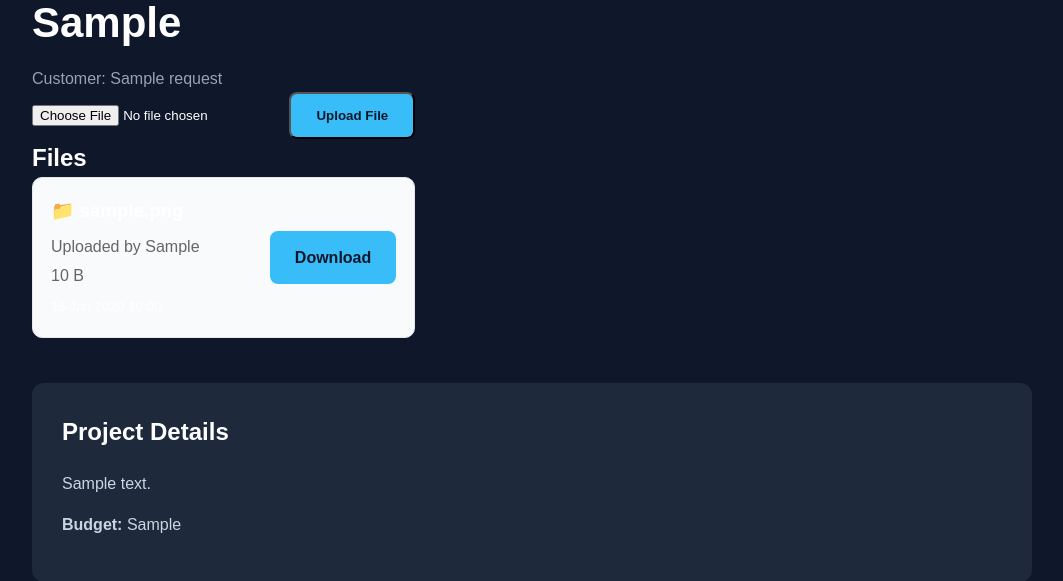
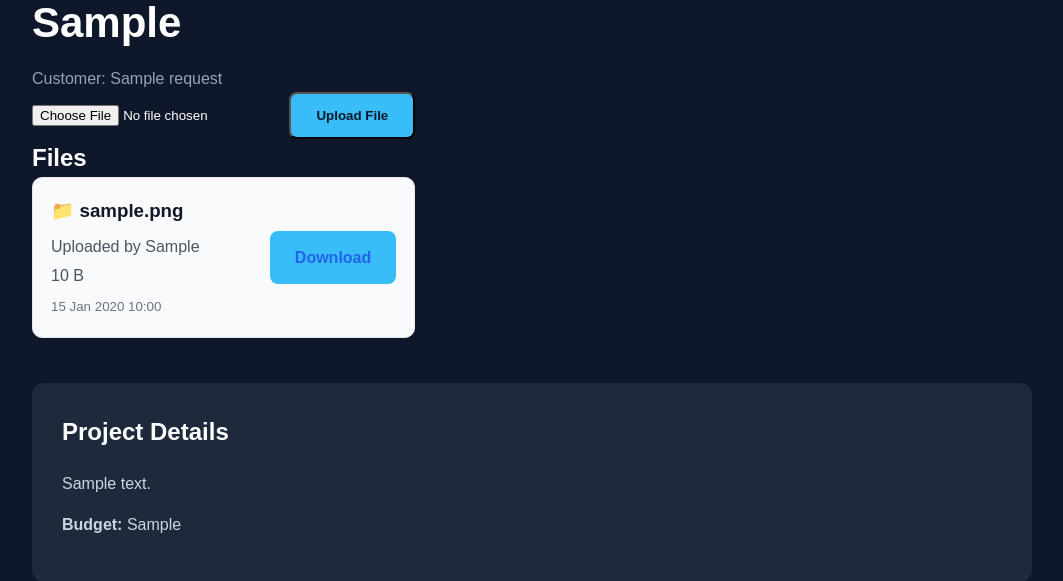
Before and after one commit to ogunleyektifemi-source/app-development-portal, a Flask app: page /project/1 in a window 1280 px wide. Shown: the part 197-778 px from the top of the page, without its empty margins (108-1171 px from the left). Run offline with Flask 3, Linux system fonts and the light colour scheme; a user stored in the database is signed in; tables that the repository leaves empty hold one stand-in row (values such as "Sample post"); data that the repository does not hold is empty.

Commit message:
Persistence test

```diff
--- a/static/style.css
+++ b/static/style.css
@@ -1112,17 +1112,20 @@ footer {
 }
 
 .file-card h3{
-
-    margin-bottom:8px;
-
+    margin-bottom: 8px;
+    color: #111827;
+}
+.file-card p{
+    margin: 4px 0;
+    color: #4b5563;
 }
 
-.file-card p{
+.file-card small{
+    color: #6b7280;
+}
 
-    margin:4px 0;
-
-    color:#666;
-
+.file-card a{
+    color: #2563eb;
 }
 .section-title{
 
@@ -1233,7 +1236,6 @@ footer {
     .file-card {
         flex-direction: column;
         align-items: flex-start;
-        color: black;
         gap: 10px;
     }
 
@@ -1242,7 +1244,6 @@ footer {
     .dashboard-links {
         display: flex;
         flex-wrap: wrap;
-        color: black;
         justify-content: center;
         gap: 10px;
     }
```
